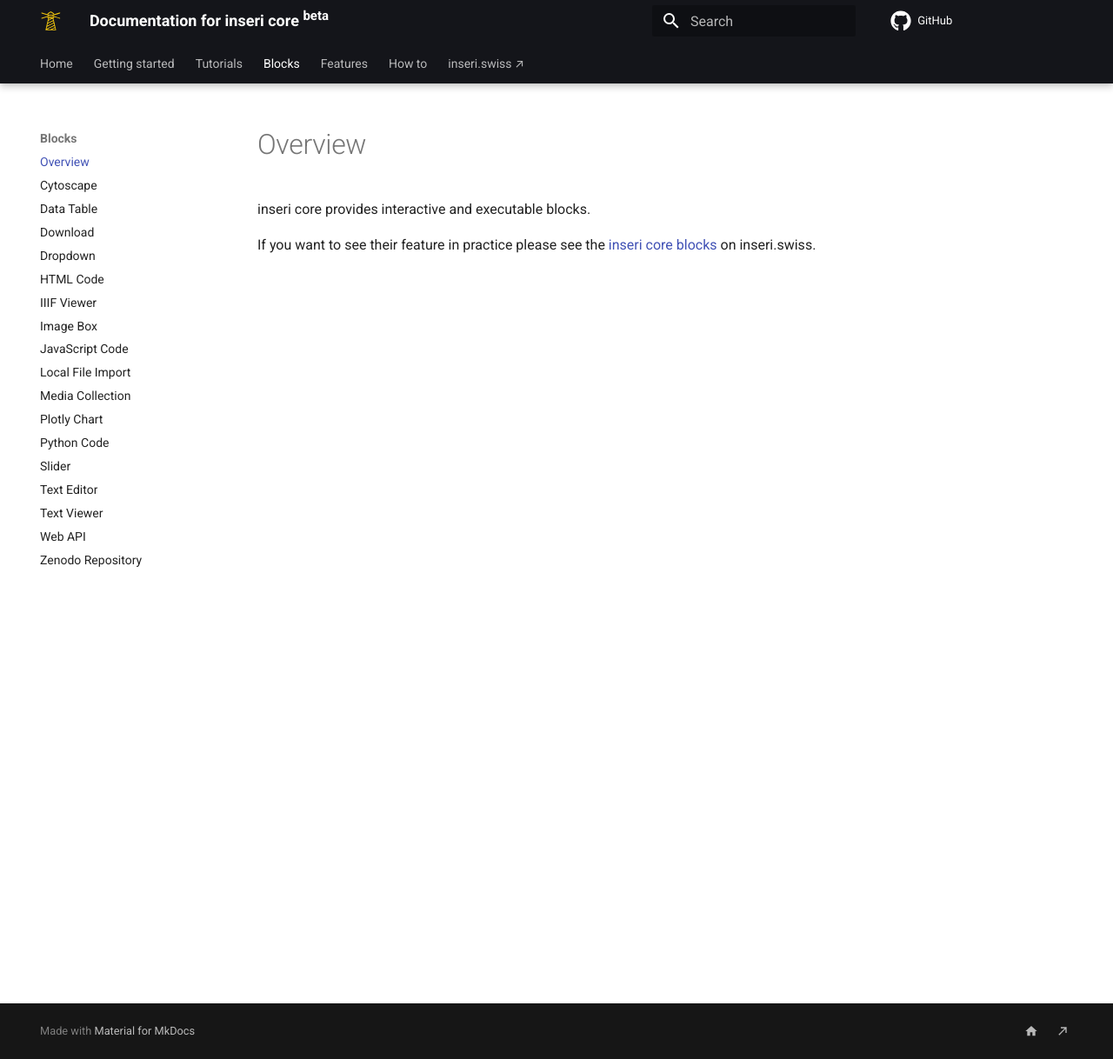
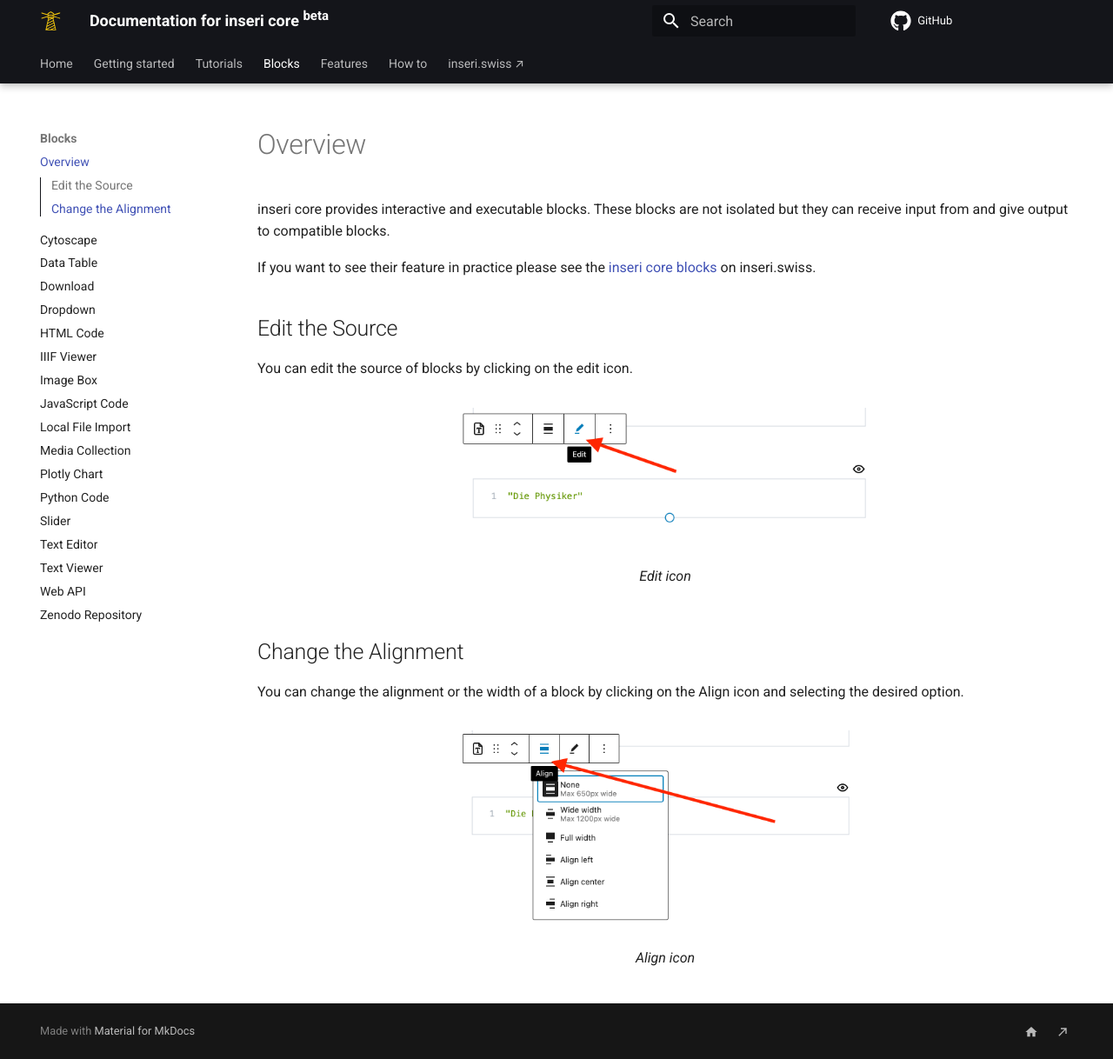
Before and after one commit to inseri-swiss/inseri-core-wp, an MkDocs documentation site: the page built from docs/blocks/overview.md, in a window 1280 px wide and 1218 px high. Shown: the whole window at 87% size. Built offline with MkDocs 1.6.1 and Material for MkDocs 9.7.7, drawn with Linux system fonts in a browser that asks for light colours; comment, search, counter and statistics services are not loaded.

Commit message:
docs: add edit and align to the blocks overview

```diff
--- a/docs/blocks/overview.md
+++ b/docs/blocks/overview.md
@@ -1,3 +1,21 @@
-inseri core provides interactive and executable blocks.
+inseri core provides interactive and executable blocks. These blocks are not isolated but they can receive input from and give output to compatible blocks.
 
 If you want to see their feature in practice please see the [inseri core blocks](https://inseri.swiss/showcase/#core-blocks){:target="\_blank"} on inseri.swiss.
+
+## Edit the Source
+
+You can edit the source of blocks by clicking on the edit icon.
+
+<figure markdown>
+![Edit Source](../assets/text_viewer_edit.png){width="500"}
+<figcaption>Edit icon</figcaption>
+</figure>
+
+## Change the Alignment
+
+You can change the alignment or the width of a block by clicking on the Align icon and selecting the desired option.
+
+<figure markdown>
+![Align](../assets/text_viewer_align.png){width="500"}
+<figcaption>Align icon</figcaption>
+</figure>
```
Also changed, not shown: docs/assets/text_viewer_align.png (added).
